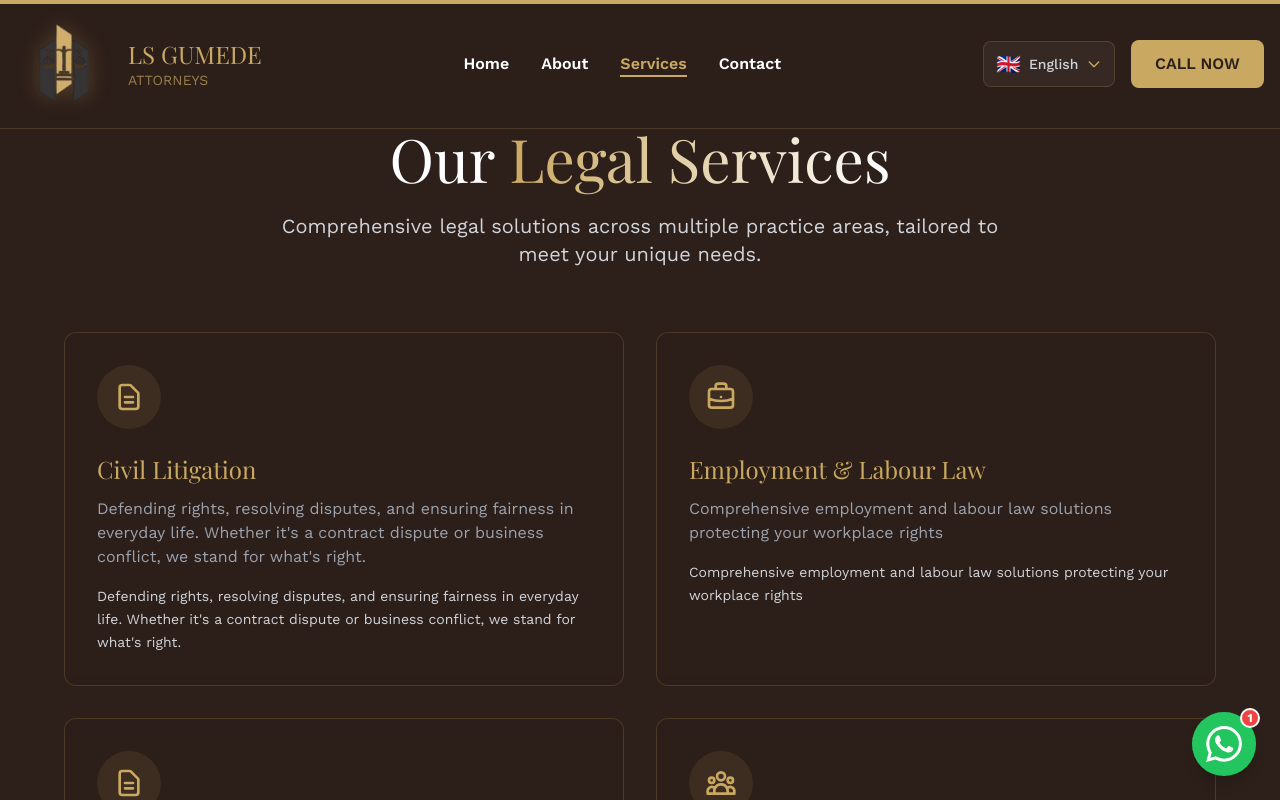
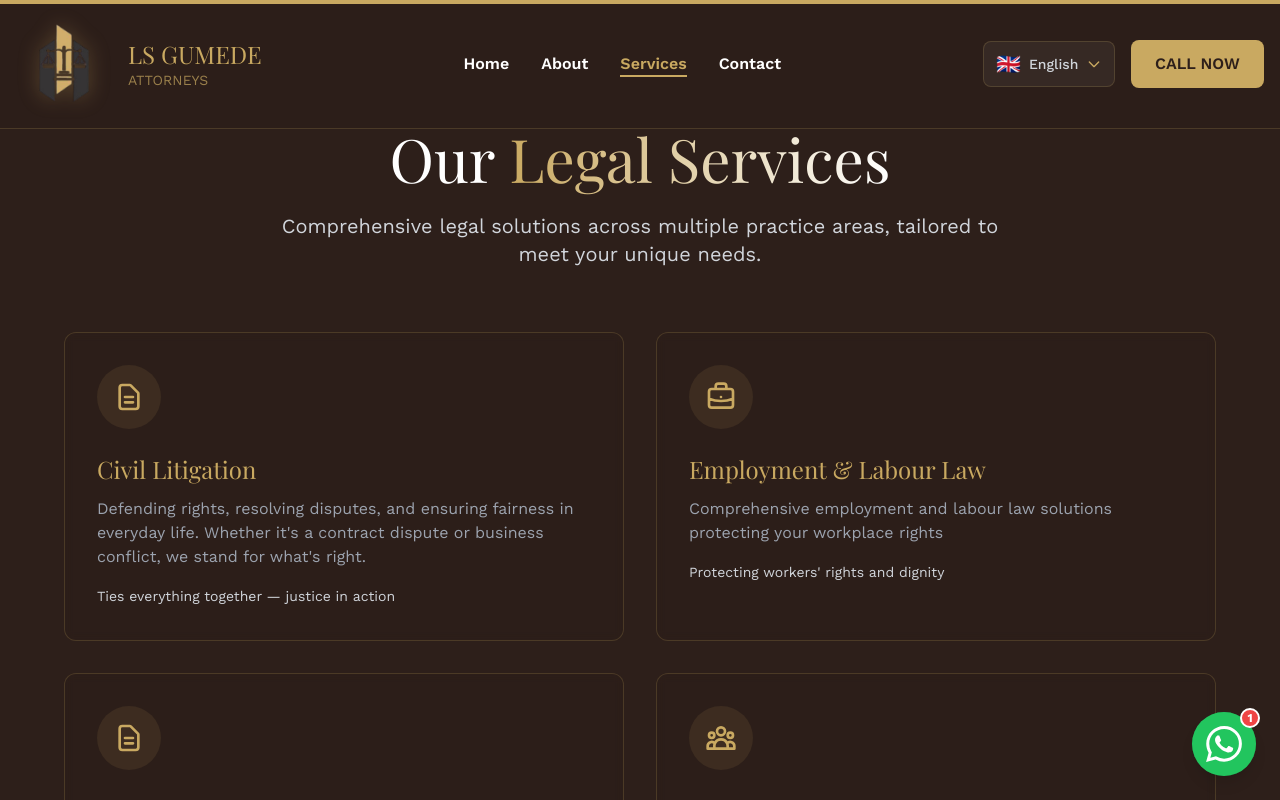
Before and after one commit to Tyrese-Mv/lsgumede-website, a React (Vite) app: page /services in a window 1280 px wide. Shown: the top 800 px of the page. Built offline with nearby package versions, Linux system fonts and the light colour scheme.

Commit message:
Replace LS_Gumede_photo.jpg with LS_Gumede_Picture_3.jpg in About component; update service details in ServicesPage to use 'why' instead of 'description'. Add new image file.

```diff
--- a/src/pages/About.jsx
+++ b/src/pages/About.jsx
@@ -272,7 +272,7 @@ const About = () => {
                 {/* Subtle frame effect */}
                 <div className="absolute inset-0 border border-brand-gold/20 z-10"></div>
                 <motion.img
-                  src="/LS_Gumede_photo.jpg"
+                  src="/LS_Gumede_Picture_3.jpg"
                   alt="Lindokuhle Gumede - Founder & Principal Attorney at LS Gumede Attorneys"
                   className="w-full h-full object-cover grayscale-[20%]"
                   initial={{ scale: 1.1 }}
--- a/src/pages/ServicesPage.jsx
+++ b/src/pages/ServicesPage.jsx
@@ -92,55 +92,55 @@ const ServicesPage = () => {
     {
       title: t('services.civil.title'),
       description: t('services.civil.description'),
-      details: t('services.civil.description'),
+      details: t('services.civil.why'),
       icon: getServiceIcon('civil'),
     },
     {
       title: t('services.employment.title'),
       description: t('services.employment.description'),
-      details: t('services.employment.description'),
+      details: t('services.employment.why'),
       icon: getServiceIcon('employment'),
     },
     {
       title: t('services.contract.title'),
       description: t('services.contract.description'),
-      details: t('services.contract.description'),
+      details: t('services.contract.why'),
       icon: getServiceIcon('contract'),
     },
     {
       title: t('services.family.title'),
       description: t('services.family.description'),
-      details: t('services.family.description'),
+      details: t('services.family.why'),
       icon: getServiceIcon('family'),
     },
     {
       title: t('services.estate.title'),
       description: t('services.estate.description'),
-      details: t('services.estate.description'),
+      details: t('services.estate.why'),
       icon: getServiceIcon('estate'),
     },
     {
       title: t('services.raf.title'),
       description: t('services.raf.description'),
-      details: t('services.raf.description'),
+      details: t('services.raf.why'),
       icon: getServiceIcon('raf'),
     },
     {
       title: t('services.arrest.title'),
       description: t('services.arrest.description'),
-      details: t('services.arrest.description'),
+      details: t('services.arrest.why'),
       icon: getServiceIcon('arrest'),
     },
     {
       title: t('services.debt.title'),
       description: t('services.debt.description'),
-      details: t('services.debt.description'),
+      details: t('services.debt.why'),
       icon: getServiceIcon('debt'),
     },
     {
       title: t('services.criminal.title'),
       description: t('services.criminal.description'),
-      details: t('services.criminal.description'),
+      details: t('services.criminal.why'),
       icon: getServiceIcon('criminal'),
     },
   ]
```
Also changed, not shown: public/LS_Gumede_Picture_3.jpg (added).
